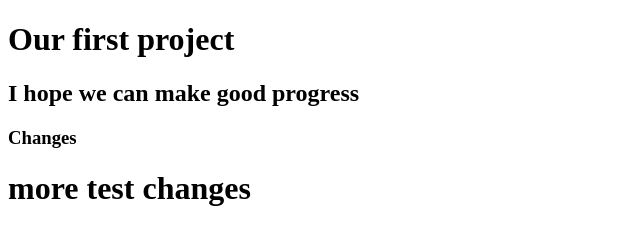
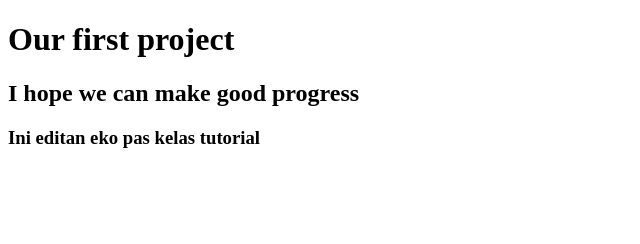
Before and after one commit to ciaken/binus-se-project, a plain HTML site: page index.html in a window 1280 px wide. Shown: the whole page, without its empty margins (0-640 px from the left). Drawn offline with Linux system fonts and the light colour scheme.

Commit message:
Eko belajar edit

```diff
--- a/index.html
+++ b/index.html
@@ -9,7 +9,6 @@
 <body>
     <h1>Our first project</h1>
     <h2>I hope we can make good progress</h2>
-    <h3>Changes</h3>
-    <h1>more test changes</h1>
+    <h3>Ini editan eko pas kelas tutorial</h3>
 </body>
 </html>
```
